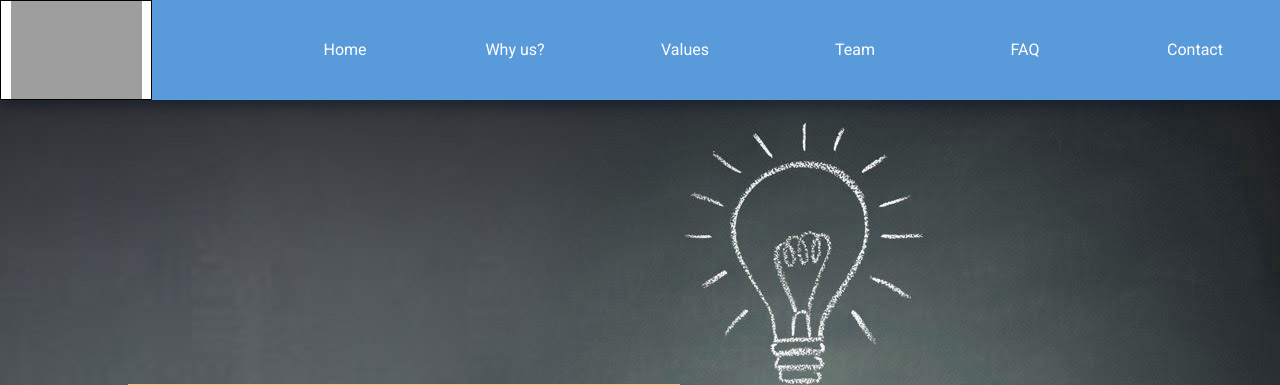
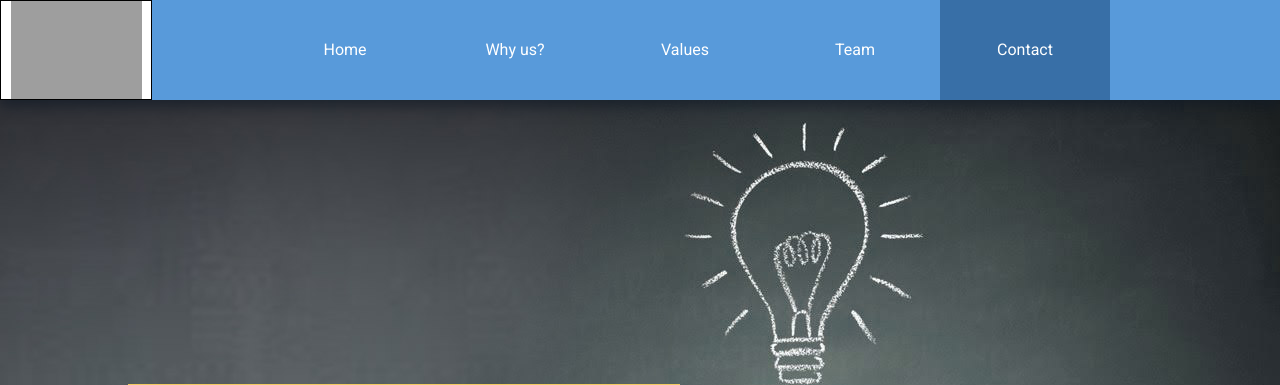
Before and after one commit to infoshareacademy/accountmanager, a PHP site: page / in a window 1280 px wide. Shown: the top 385 px of the page. Run offline with PHP 8.4, Linux system fonts and the light colour scheme; some libraries are stand-ins or nearby versions; some web fonts are replaced; grey boxes are pictures that could not be loaded.

Commit message:
menu zagubione na values

```diff
--- a/index.php
+++ b/index.php
@@ -15,10 +15,16 @@
     <link rel="stylesheet" href="styles/normalize.css">
     <link rel="stylesheet" href="styles/styles.css">
     <script src="js/jquery-2.1.4.min.js"></script>
+<!--    <script type="text/javascript" src="http://ajax.googleapis.com/ajax/libs/jquery/1.7.1/jquery.min.js"></script>-->
+    <script type="text/javascript" src="js/smoothscroll.js"></script>
+    <script type="text/javascript" src="js/navigation.js"></script>
 </head>
 <body>
 
-<nav class="menu">
+<div id="nav-anchor"></div>
+
+<nav id="menubar">
+
     <div id="logo">
     </div>
 
@@ -27,12 +33,12 @@
             <i class="icon-menu"></i>
         </div>
         <ul class="navi">
-            <li class="menulink"><a href="#zajawka">Home</a></li>
-            <li class="menulink"><a href="#utilities">Why us?</a></li>
-            <li class="menulink"><a href="#features">Values</a></li>
-            <li class="menulink"><a href="#team">Team</a></li>
-            <li class="menulink"><a>FAQ</a></li>
-            <li class="menulink"><a href="#sm">Contact</a></li>
+            <li class="menulink"><a href="#zajawka" class="smoothScroll">Home</a></li>
+            <li class="menulink"><a href="#whyus" class="smoothScroll">Why us?</a></li>
+            <li class="menulink"><a href="#values" class="smoothScroll">Values</a></li>
+            <li class="menulink" ><a href="#team" class="smoothScroll">Team</a></li>
+<!--            <li class="menulink"><a class="smoothScroll">FAQ</a></li>-->
+            <li class="menulink"><a href="#contact" class="smoothScroll">Contact</a></li>
         </ul>
     </div>
 
@@ -72,13 +78,14 @@
     </div>
 </div>
 
-
-<div class="core_functions" id="utilities">
+<div class="core_functions" id="whyus">
 
     <section class="utility_odd">
         <div class="txt_odd">
             <h2 id="core">All contacts in one place</h2>
             <article id="core2">Wide set of labels and folders allows you to easily organize your accounts</article>
+            </div>
+        </section>
     <section class="functionsModuleOdd">
         <div class="txtSectionOdd">
             <h2 id="functionsHeader">All contacts in one place</h2>
@@ -110,9 +117,7 @@
     </section>
 </div>
 
-
-<a class="clearfix"></a>
-<section id="features">
+<section id="values">
     <div class="column">
         <i class="icon-diamond"></i>
 
@@ -136,14 +141,15 @@
         <p>Develop good practice</p>
 
     </div>
+    <div class="clearfix" style="height: 50px"></div>
 </section>
 
 <section id="team">
-    <h2>Our Team</h2>
-    <!-- Photo of our team -->
+       <h2>Our Team</h2>
+<!--     Photo of our team-->
 </section>
 
-<section id="sm">
+<section id="contact">
     <h2>Contact us</h2>
 
     <p>Do you have any quetions? Suggestions?<br><br>
```
